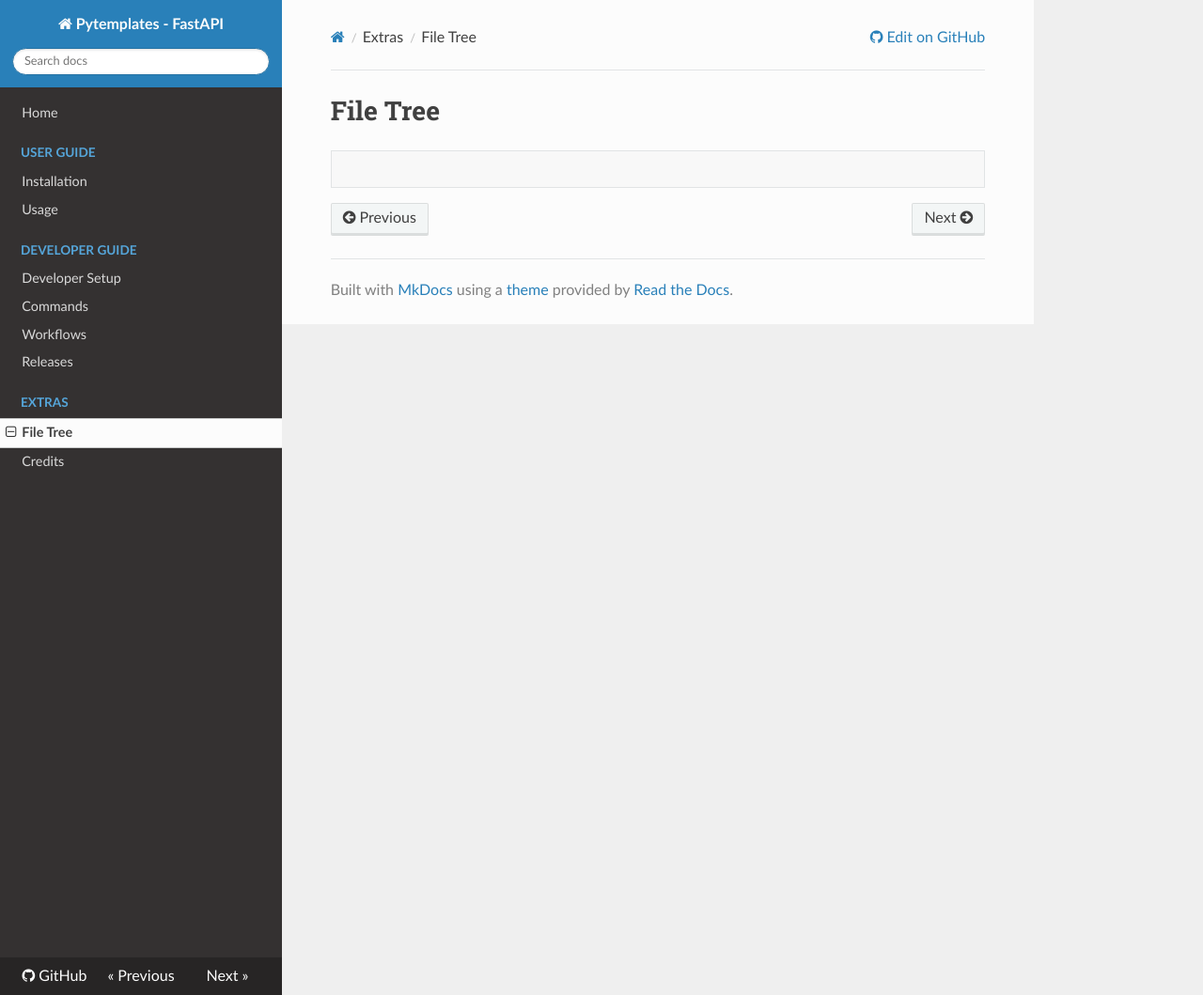
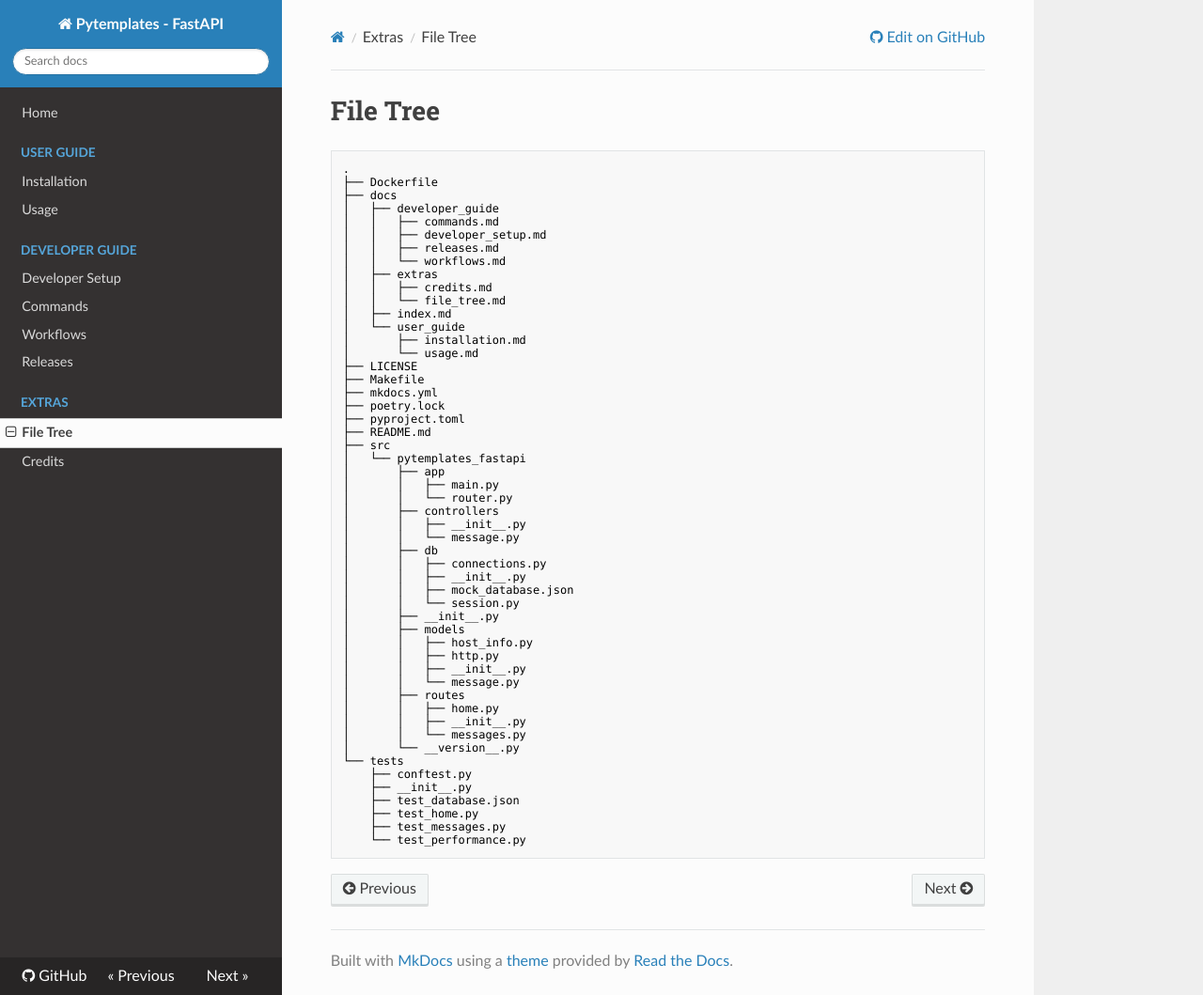
Before and after one commit to PyTemplate/fastapi, an MkDocs documentation site: the page built from docs/extras/file_tree.md, in a window 1280 px wide and 1059 px high. Shown: the whole window at 94% size. Built offline with MkDocs 1.6.1, drawn with Linux system fonts in a browser that asks for light colours; nearby versions of some CDN libraries.

Commit message:
Updating filetree

````diff
--- a/docs/extras/file_tree.md
+++ b/docs/extras/file_tree.md
@@ -1,5 +1,56 @@
 # File Tree
 
 ```bash
-
+.
+├── Dockerfile
+├── docs
+│   ├── developer_guide
+│   │   ├── commands.md
+│   │   ├── developer_setup.md
+│   │   ├── releases.md
+│   │   └── workflows.md
+│   ├── extras
+│   │   ├── credits.md
+│   │   └── file_tree.md
+│   ├── index.md
+│   └── user_guide
+│       ├── installation.md
+│       └── usage.md
+├── LICENSE
+├── Makefile
+├── mkdocs.yml
+├── poetry.lock
+├── pyproject.toml
+├── README.md
+├── src
+│   └── pytemplates_fastapi
+│       ├── app
+│       │   ├── main.py
+│       │   └── router.py
+│       ├── controllers
+│       │   ├── __init__.py
+│       │   └── message.py
+│       ├── db
+│       │   ├── connections.py
+│       │   ├── __init__.py
+│       │   ├── mock_database.json
+│       │   └── session.py
+│       ├── __init__.py
+│       ├── models
+│       │   ├── host_info.py
+│       │   ├── http.py
+│       │   ├── __init__.py
+│       │   └── message.py
+│       ├── routes
+│       │   ├── home.py
+│       │   ├── __init__.py
+│       │   └── messages.py
+│       └── __version__.py
+└── tests
+    ├── conftest.py
+    ├── __init__.py
+    ├── test_database.json
+    ├── test_home.py
+    ├── test_messages.py
+    └── test_performance.py
 ```
````
Also changed, not shown: README.md (+24 -12 lines).
